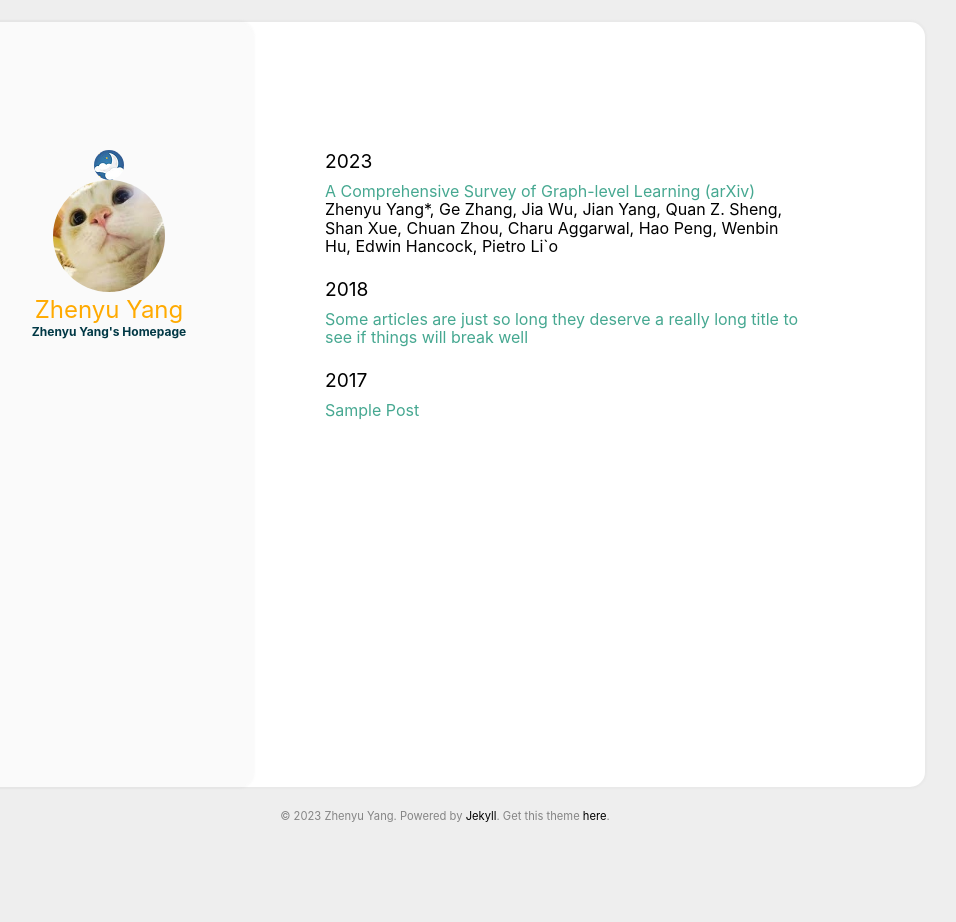
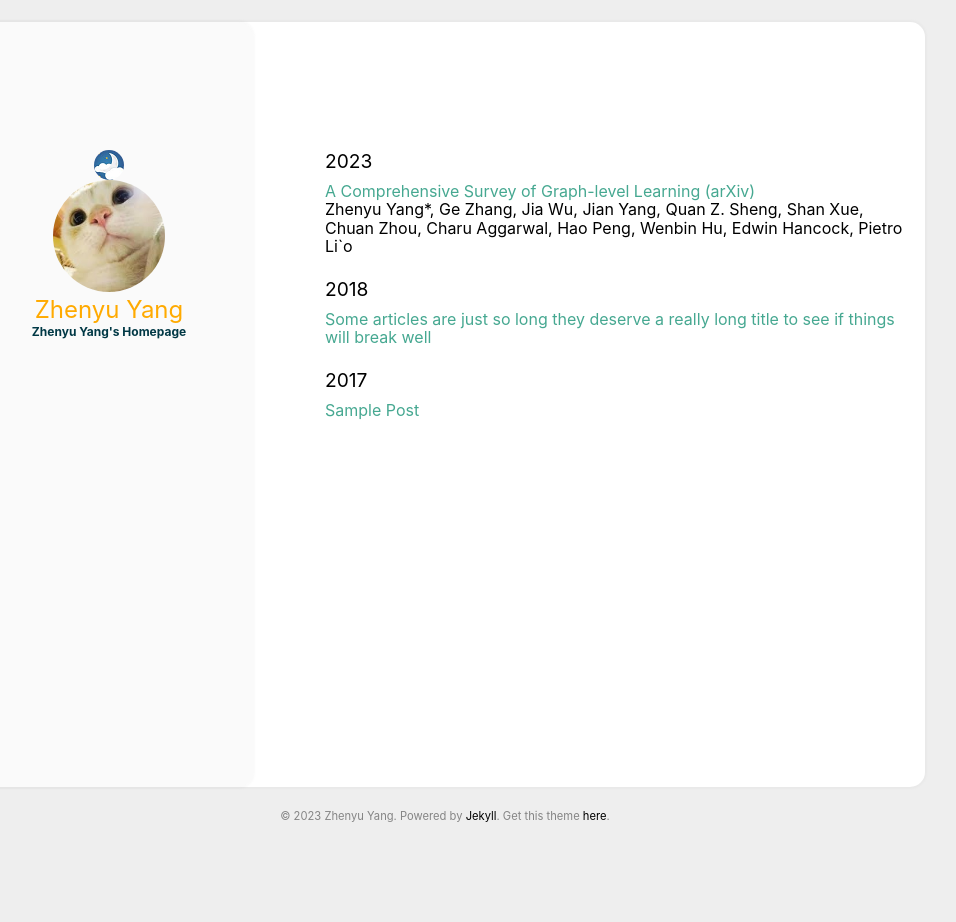
Before and after one commit to ZhenyuYangMQ/ZhenyuYangMQ.github.io, a Jekyll site: the page built from index.html, in a window 1280 px wide. Shown: the whole page, without its empty margins (195-1151 px from the left). Built offline with Jekyll 4.4.1, drawn with Linux system fonts in a browser that asks for light colours.

Commit message:
Update main.scss

```diff
--- a/assets/css/main.scss
+++ b/assets/css/main.scss
@@ -242,7 +242,7 @@ img {
     }
 
     @include breakpoint(medium) {
-        max-width: 30rem;
+        max-width: 50rem;
         margin-top: 5rem;
     }
 
@@ -264,7 +264,7 @@ img {
 .archive_title {
     word-wrap: normal;
     @include breakpoint(medium) {
-        max-width: 200%;
+        max-width: 100%;
     }
 }
 
```
